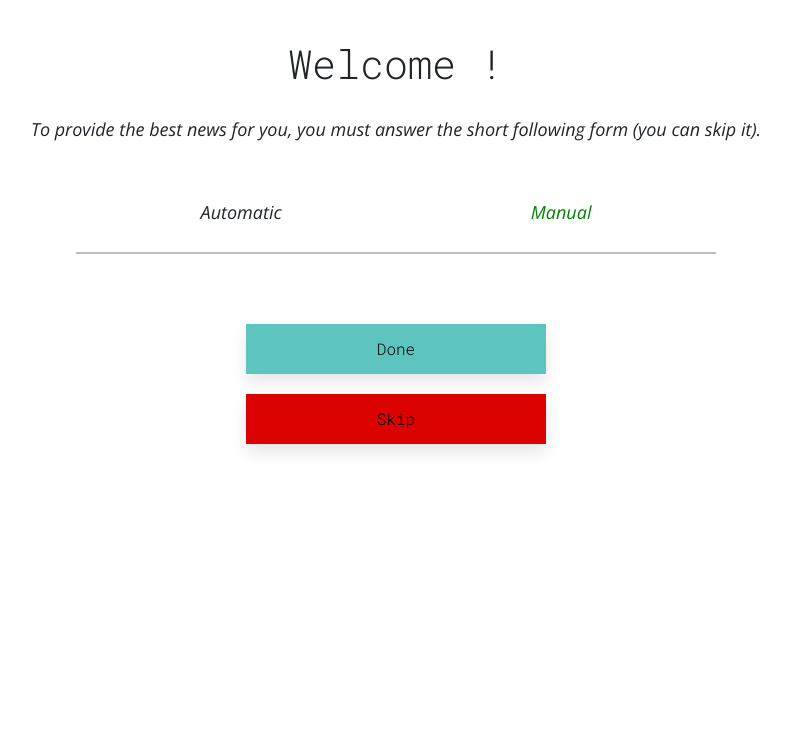
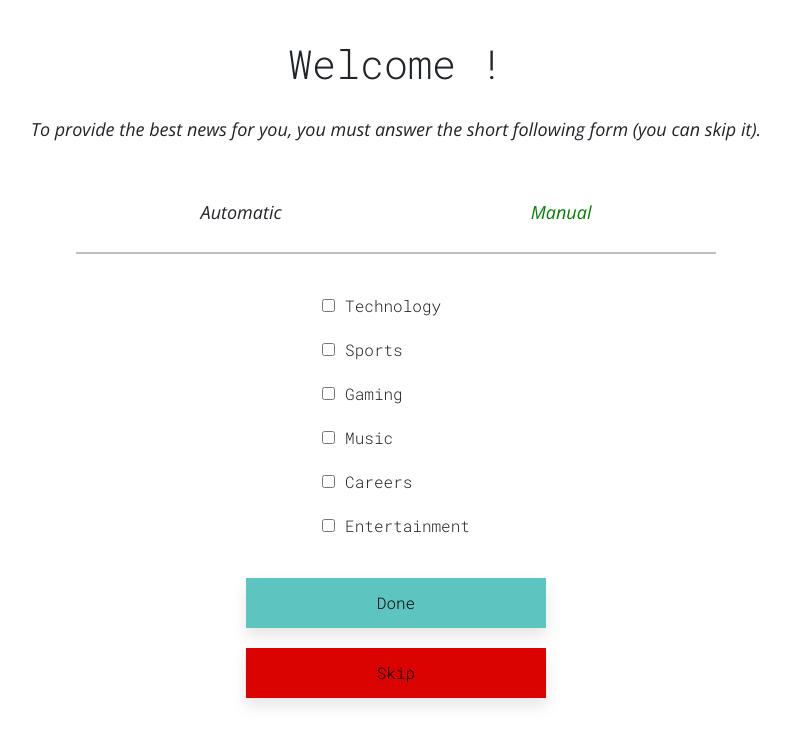
Before and after one commit to Riadrekab/newsFont, an Angular app in the folder newsApp/: page /preferences in a window 1280 px wide. Both pictures are taken after a click on the element "Manual". Shown: the top 744 px of the page, without its empty margins (244-1034 px from the left). Built offline with nearby package versions, Linux system fonts and the light colour scheme; no server answers.

Commit message:
Added manual preferences with checkbox

```diff
--- a/newsApp/src/app/app.module.ts
+++ b/newsApp/src/app/app.module.ts
@@ -14,6 +14,8 @@ import { ReactiveFormsModule } from '@angular/forms';
 import { CookieService } from 'ngx-cookie-service';
 import { FeaturedComponent } from './featured/featured.component';
 import { RegisterPreferencesComponent } from './register-preferences/register-preferences.component';
+import { FormsModule } from '@angular/forms';
+
 
 
 
@@ -33,7 +35,8 @@ import { RegisterPreferencesComponent } from './register-preferences/register-pr
     AppRoutingModule,
     NgbModule,
     HttpClientModule,
-    ReactiveFormsModule
+    ReactiveFormsModule,
+    FormsModule
   ],
   providers: [],
   bootstrap: [AppComponent]
--- a/newsApp/src/app/register-preferences/register-preferences.component.html
+++ b/newsApp/src/app/register-preferences/register-preferences.component.html
@@ -17,8 +17,14 @@
                         <p  style="color: green;"> Manual </p>
                     </div>
                 </div>
-                <hr style="width: 50%; border-color: black; margin: 0px; border-width: 2px; padding-bottom: 50px;">
+                <hr style="width: 50%; border-color: black; margin: 0px; border-width: 2px; padding-bottom: 40px;">
                 <textarea *ngIf="!manual" style="padding: 0; width: 50%;height: 100px; padding: 6px; margin-bottom:40px;" placeholder="If i am a work show me news about finance, but if it's the weekend or holidays show me news about basketball."></textarea>
+                <form *ngIf="manual">
+                    <div *ngFor="let item of listOfTopics" style="padding-bottom: 20px;">
+                        <input style="cursor: pointer;" type="checkbox" id="{{item}}" name="{{item.name}}" [(ngModel)]="item.isChecked">
+                        <label for="{{item}}" style="margin-left: 10px;">{{item.name}}</label>
+                    </div>
+                </form>
                 <div>
 
                 </div>
@@ -32,12 +38,12 @@
 
          </div>
          <div style="display: flex; justify-content: center; align-items: center; width: 100%; padding-bottom: 20px;">
-            <button onclick="window.location.href='register.html';">
+            <button (click)="formHandler()">
               Done
             </button>
           </div>
           <div style="display: flex; justify-content: center; align-items: center; width: 100%; padding-bottom: 20px;">
-            <button style="background-color: rgb(219, 2, 2);" onclick="window.location.href='register.html';">
+            <button style="background-color: rgb(219, 2, 2);"  (click)="skipHandler()">
               Skip
             </button>
           </div>
--- a/newsApp/src/app/register-preferences/register-preferences.component.ts
+++ b/newsApp/src/app/register-preferences/register-preferences.component.ts
@@ -1,5 +1,6 @@
 import { Component, OnInit } from '@angular/core';
 import { PreferecesService } from '../prefereces.service';
+import { FormGroup } from '@angular/forms';
 
 @Component({
   selector: 'app-register-preferences',
@@ -10,8 +11,18 @@ export class RegisterPreferencesComponent implements OnInit {
 
   manual = false
   items!: any[];
-  listOfTopics = ['Technology','Sports','Gaming','Music','Careers','Entertainment']
+  preferedTopics!: number[];
+  listOfTopics = [
+    { name: 'Technology', isChecked: false,id :12 },
+    { name: 'Sports', isChecked: false ,id :11},
+    { name: 'Gaming', isChecked: false,id :5 },
+    { name: 'Music', isChecked: false ,id :3},
+    { name: 'Careers', isChecked: false,id :14 },
+    { name: 'Entertainment', isChecked: false,id :1},
+  ]
   listOfTopicIds = [12,11,5,3,14,1]
+
+
 
   constructor(private preference : PreferecesService) { }
 
@@ -21,4 +32,27 @@ export class RegisterPreferencesComponent implements OnInit {
     })
   }
 
+  updatePreferedTopics() {
+    this.preferedTopics = this.listOfTopics
+      .filter(item => item.isChecked)
+      .map(item => item.id);
+  }
+  formHandler() {
+    if(this.manual) {
+      this.updatePreferedTopics()
+      console.log(this.preferedTopics)
+    }
+    else {
+      // Gorcias
+    }
+
+  }
+
+  skipHandler() {
+
+    // Call function to disable featured stuff
+    window.location.href ='/search-page'
+
+  }
+
 }
```
